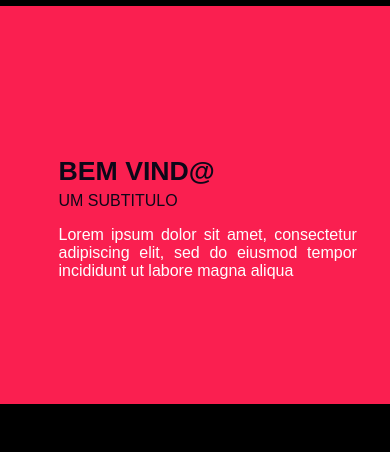
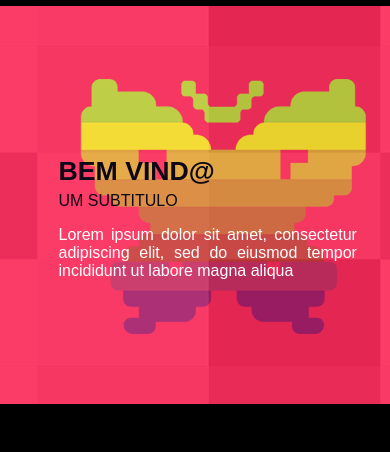
Before and after one commit to pekenaerik/ErikaBastos, a plain HTML site: page index.html in a window 390 px wide. Shown: the part 55-507 px from the top of the page. Drawn offline with Linux system fonts and the light colour scheme; the site is published under a folder, as on GitHub Pages, so addresses that start at the root find nothing.

Commit message:
Acertando caminho de imagens

```diff
--- a/estilo.css
+++ b/estilo.css
@@ -142,8 +142,8 @@ section#welcome {
   section#welcome {
     height: 250px;
 
-    background-image: url("/images/Slidertransparent2mobile.png"),
-      url("/images/slider001mobile.png");
+    background-image: url("images/Slidertransparent2mobile.png"),
+      url("images/slider001mobile.png");
     background-repeat: repeat, no-repeat;
   }
   div#slider h1 {
```
